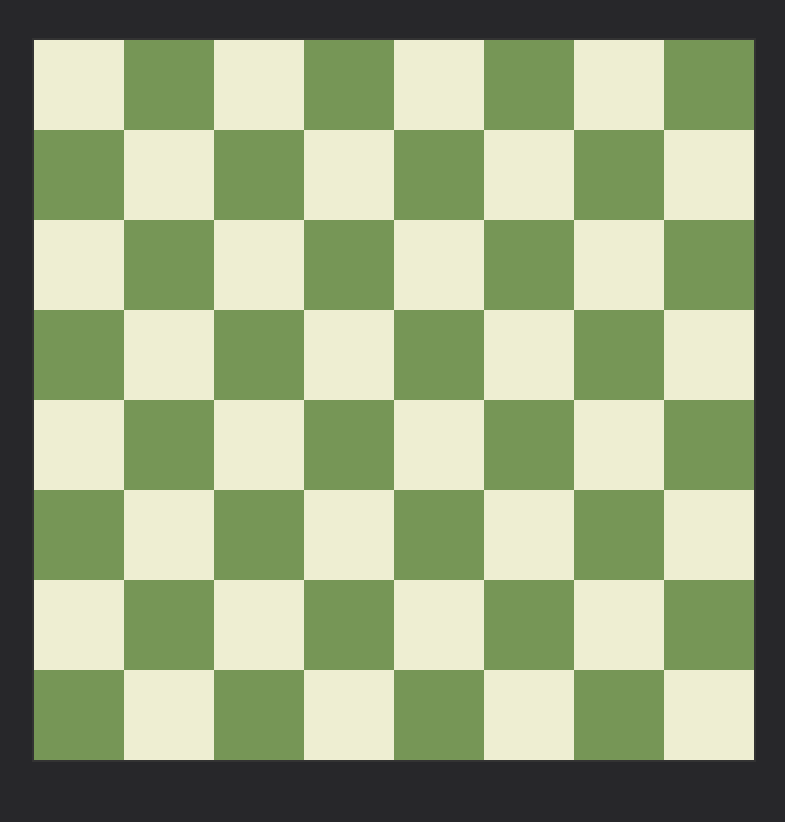
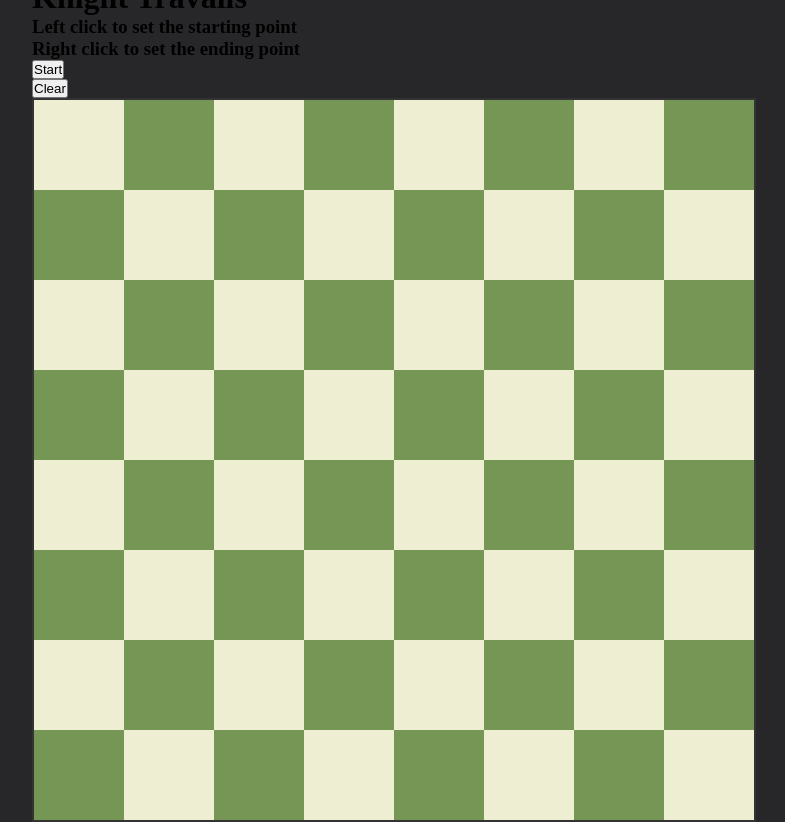
Before and after one commit to coed95/knights-travails, a website built with webpack: page src/index.html in a window 1280 px wide. Shown: the whole page, without its empty margins (246-1031 px from the left). Before the commit the page ends 800 px from the top, so only its background shows below. Built offline with nearby package versions, Linux system fonts and the light colour scheme.

Commit message:
Add the interface

```diff
--- a/src/index.html
+++ b/src/index.html
@@ -7,8 +7,21 @@
 </head>
 <body>
     <main>
+        <div id="interface">
+            <h1>Knight Travails</h1>
+            <div>
+                <h3>Left click to set the starting point</h3>
+                <h3>Right click to set the ending point</h3>
+            </div>
+            <div>
+                <button id="startTravails">Start</button>
+            </div>
+            <div>
+                <button id="clearButton">Clear</button>
+            </div>
+        </div>
+
         <div id="chessboard">
-
         </div>
     </main>
 </body>
```
